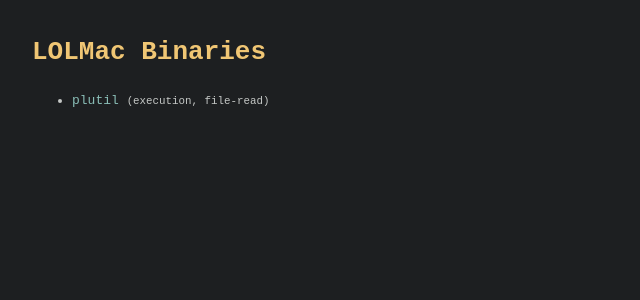
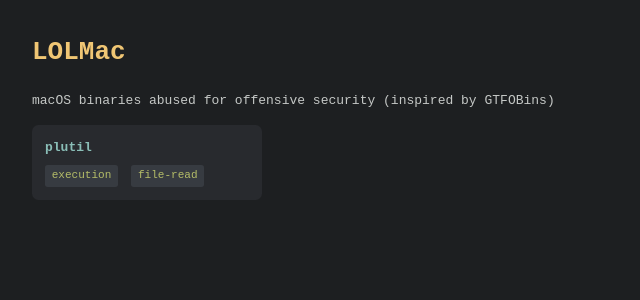
Before and after one commit to d6fault/LOLmac, a Jekyll site: the page built from index.html, in a window 1280 px wide. Shown: the top 300 px of the page, without its empty margins (0-640 px from the left). Built offline with Jekyll 4.4.1, drawn with Linux system fonts in a browser that asks for light colours.

Commit message:
Update index.html

```diff
--- a/index.html
+++ b/index.html
@@ -2,13 +2,19 @@
 layout: default
 ---
 
-<h1>LOLMac Binaries</h1>
-<ul>
+<h1>LOLMac</h1>
+<p>macOS binaries abused for offensive security (inspired by GTFOBins)</p>
+
+<div style="display: grid; grid-template-columns: repeat(auto-fill, minmax(220px, 1fr)); gap: 1rem;">
   {% assign sorted_bins = site.binaries | sort: "title" %}
   {% for bin in sorted_bins %}
-    <li>
-      <a href="{{ bin.url }}">{{ bin.title }}</a>
-      <small>({{ bin.tags | join: ', ' }})</small>
-    </li>
+    <div style="background:#282a2e; padding: 1em; border-radius: 0.5em;">
+      <a href="{{ bin.url }}"><strong>{{ bin.title }}</strong></a>
+      <div style="margin-top: 0.5em;">
+        {% for tag in bin.tags %}
+          <span class="tag">{{ tag }}</span>
+        {% endfor %}
+      </div>
+    </div>
   {% endfor %}
-</ul>
+</div>
```
